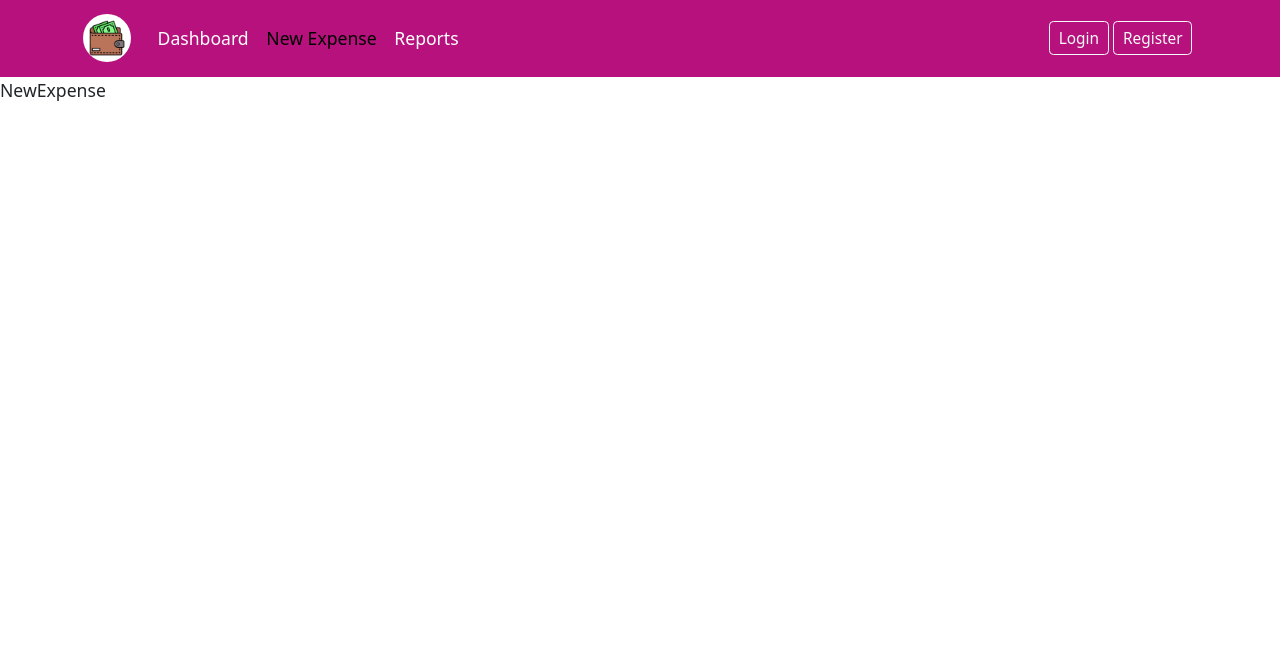
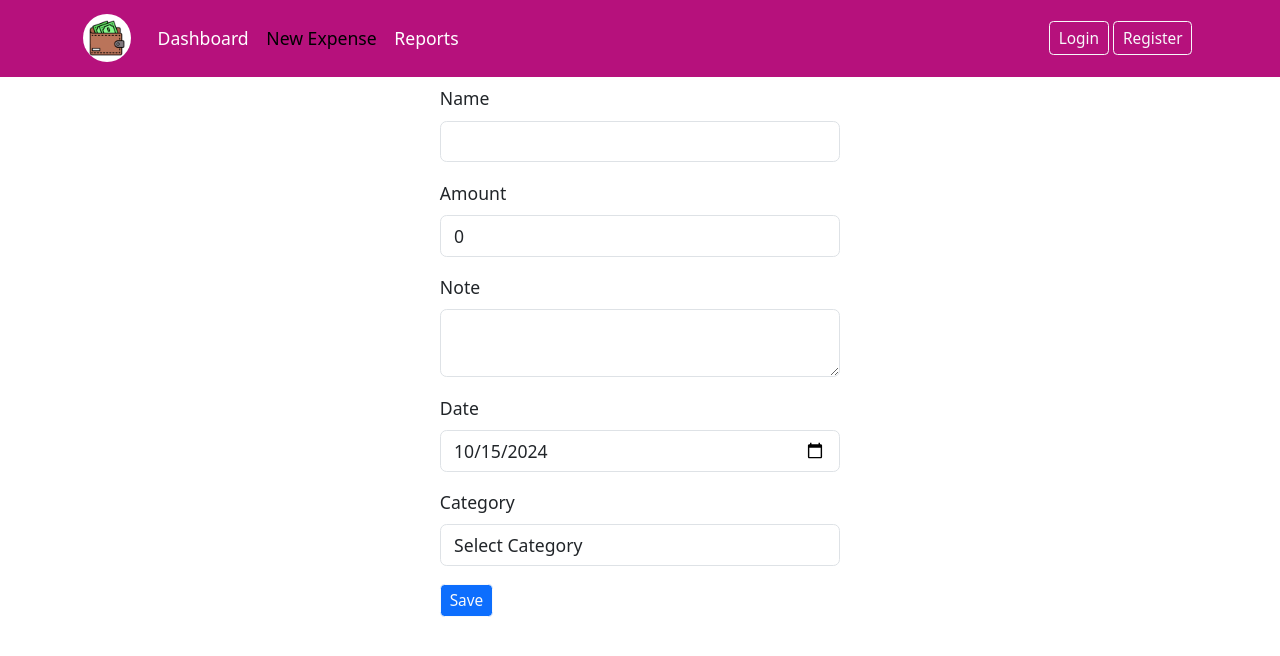
Before and after one commit to rashikolhapure/SpendWise-frontend, a React (Vite) app: page /new in a window 1280 px wide. Shown: the top 656 px of the page. Built offline with nearby package versions, Linux system fonts and the light colour scheme; a web font is replaced by a local one.

Commit message:
Add/save new expense

```diff
--- a/package.json
+++ b/package.json
@@ -12,10 +12,12 @@
   "dependencies": {
     "axios": "^1.7.7",
     "bootstrap": "^5.3.3",
+    "formik": "^2.4.6",
     "react": "^18.3.1",
     "react-dom": "^18.3.1",
     "react-icons": "^5.3.0",
-    "react-router-dom": "^7.0.2"
+    "react-router-dom": "^7.0.2",
+    "yup": "^1.5.0"
   },
   "devDependencies": {
     "@eslint/js": "^9.9.0",
--- /dev/null
+++ b/src/components/Dropdown.tsx
@@ -0,0 +1,47 @@
+interface Props {
+    options: string[];
+    name: string;
+    id: string;
+    value: string;
+    onChange: (e: React.ChangeEvent<HTMLSelectElement>) => void;
+    onBlur: (e: React.ChangeEvent<HTMLSelectElement>) => void;
+    label: string;
+    error?: string;
+    touched?: boolean;
+  }
+  const Dropdown = ({
+    options,
+    id,
+    name,
+    value,
+    onChange,
+    onBlur,
+    label,
+    error,
+    touched,
+  }: Props) => {
+    return (
+      <div className="mb-3">
+        <label htmlFor={id} className="form-label">
+          {label}
+        </label>
+        <select
+          name={name}
+          id={id}
+          className="form-control"
+          onChange={onChange}
+          onBlur={onBlur}
+        >
+          <option value={value} label="Select Category" />
+          {options.map((option) => (
+            <option key={option} value={option} label={option} />
+          ))}
+        </select>
+        {touched && error ? (
+          <div className="text-danger fst-italic">{error}</div>
+        ) : null}
+      </div>
+    );
+  };
+
+  export default Dropdown;
--- a/src/pages/expense/NewExpense.tsx
+++ b/src/pages/expense/NewExpense.tsx
@@ -1,5 +1,127 @@
+import { useFormik } from "formik";
+import { Expense } from "../../model/Expense";
+import expenseValidationSchema from "../../validation/expenseValidationSchema";
+import Dropdown from "../../components/Dropdown";
+import { expenseCategories } from "../../utils/AppConstants";
+import { saveOrUpdateExpense } from "../../services/expense-service";
+import { useState } from "react";
+import { useNavigate } from "react-router-dom";
+
 const NewExpense = () => {
-    return <div>NewExpense</div>;
+  const navigate = useNavigate();
+  const [error, setErrors] = useState<string>("");
+  const formik = useFormik({
+    initialValues: {
+      name: "",
+      amount: 0,
+      note: "",
+      category: "",
+      date: new Date().toISOString().split("T")[0],
+    },
+    onSubmit: (values: Expense) => {
+      saveOrUpdateExpense(values)
+        .then((response) => {
+          if (response && response.status === 201) {
+            navigate("/");
+          }
+        })
+        .catch((error) => {
+          setErrors(error.message);
+        });
+    },
+    validationSchema: expenseValidationSchema,
+  });
+  return (
+    <div className="d-flex justify-content-center align-items-center mt-2">
+      <div className="container col-md-4 col-sm-8 col-xs-12">
+        {error && <p className="text-danger fst-italic">{error}</p>}
+        <form onSubmit={formik.handleSubmit}>
+          <div className="mb-3">
+            <label htmlFor="name" className="form-label">
+              Name
+            </label>
+            <input
+              type="text"
+              id="name"
+              name="name"
+              className="form-control"
+              value={formik.values.name}
+              onChange={formik.handleChange}
+              onBlur={formik.handleBlur}
+            />
+            {formik.touched.name && formik.errors.name ? (
+              <div className="text-danger fst-italic">{formik.errors.name}</div>
+            ) : null}
+          </div>
+          <div className="mb-3">
+            <label htmlFor="amount" className="form-label">
+              Amount
+            </label>
+            <input
+              type="number"
+              id="amount"
+              name="amount"
+              className="form-control"
+              value={formik.values.amount}
+              onChange={formik.handleChange}
+              onBlur={formik.handleBlur}
+            />
+            {formik.touched.amount && formik.errors.amount ? (
+              <div className="text-danger fst-italic">
+                {formik.errors.amount}
+              </div>
+            ) : null}
+          </div>
+          <div className="mb-3">
+            <label htmlFor="note" className="form-label">
+              Note
+            </label>
+            <textarea
+              id="note"
+              name="note"
+              className="form-control"
+              value={formik.values.note}
+              onChange={formik.handleChange}
+            ></textarea>
+          </div>
+          <div className="mb-3">
+            <label htmlFor="date" className="form-label">
+              Date
+            </label>
+            <input
+              type="date"
+              id="date"
+              name="date"
+              className="form-control"
+              value={formik.values.date}
+              onChange={formik.handleChange}
+              onBlur={formik.handleBlur}
+            />
+            {formik.touched.date && formik.errors.date ? (
+              <div className="text-danger fst-italic">{formik.errors.date}</div>
+            ) : null}
+          </div>
+          <Dropdown
+            options={expenseCategories}
+            id="category"
+            name="category"
+            label="Category"
+            value={formik.values.category}
+            onChange={formik.handleChange}
+            onBlur={formik.handleBlur}
+            error={formik.errors.category}
+            touched={formik.touched.category}
+          />
+          <button
+            className="btn btn-sm btn-primary btn-outline-light"
+            type="submit"
+          >
+            Save
+          </button>
+        </form>
+      </div>
+    </div>
+  );
   };
 
   export default NewExpense;
--- a/src/services/expense-service.ts
+++ b/src/services/expense-service.ts
@@ -12,3 +12,7 @@
 export const deleteExpenseByExpenseId = (expenseId: string) => {
     return apiClient.delete<void>(`/expenses/${expenseId}`);
 }
+
+export const saveOrUpdateExpense = (expense: Expense) => {
+    return apiClient.post<Expense>(`/expenses`, expense);
+}
--- /dev/null
+++ b/src/utils/AppConstants.ts
@@ -0,0 +1,7 @@
+export const expenseCategories = [
+    "Shopping",
+    "Food",
+    "Transport",
+    "Utilities",
+    "Others"
+];
--- /dev/null
+++ b/src/validation/expenseValidationSchema.ts
@@ -0,0 +1,13 @@
+import * as Yup from "yup";
+
+const expenseValidationSchema = Yup.object({
+  name: Yup.string().required("Expense name is required")
+    .min(3, 'Expense name must be atleast 3 characters long'),
+  amount: Yup.number()
+    .required('Expense amount is required')
+    .positive('Expense amount must be greater than 0'),
+  date: Yup.date().required('Expense date is required'),
+  category: Yup.string().required('Expense category is required')
+});
+
+export default expenseValidationSchema;
```
Also changed, not shown: 1 other file (tests, documents, lock files or other folders).
